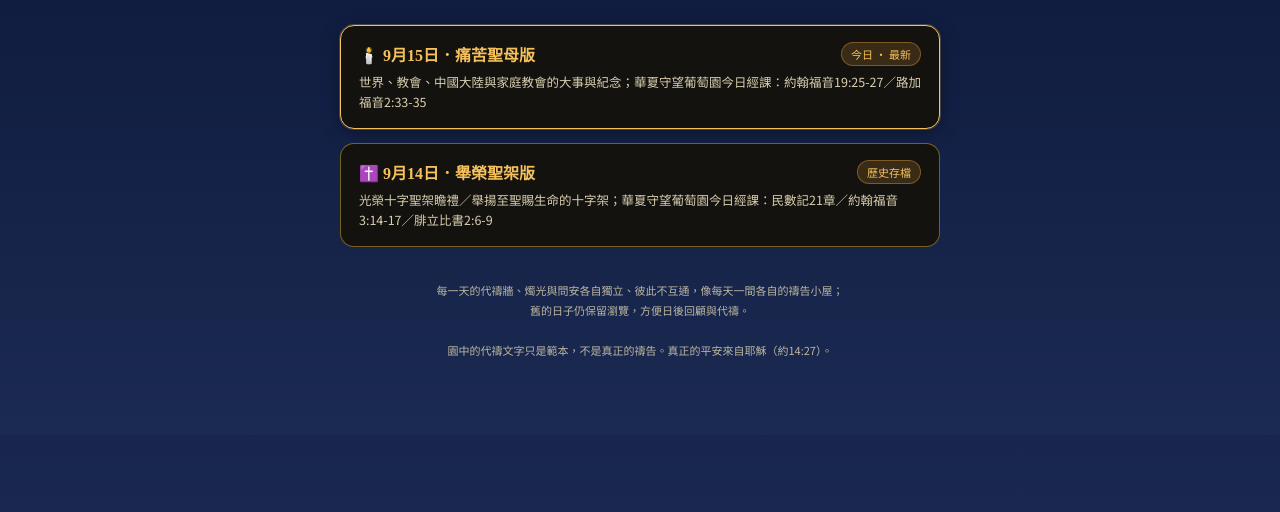
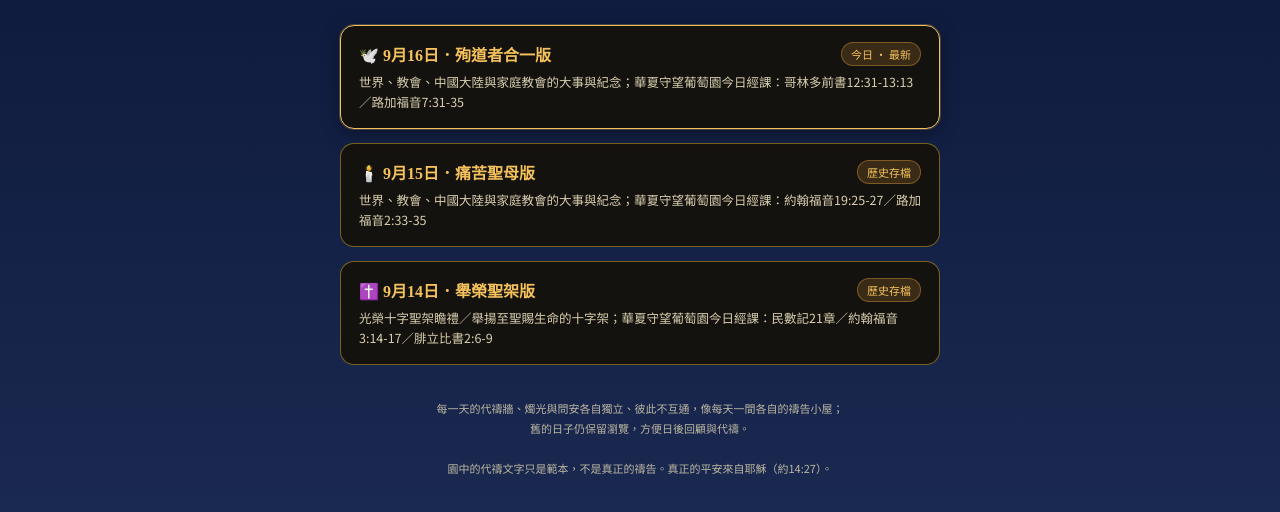
Before and after one commit to Franklu23/swc-prayer-garden-0915, a website: page public/index.html in a window 1280 px wide. Shown: the part 208-720 px from the top of the page. Drawn offline with Linux system fonts and the light colour scheme.

Commit message:
Update index.html

```diff
--- a/public/index.html
+++ b/public/index.html
@@ -50,10 +50,18 @@
   <p class="tagline">3D多人代禱園 · 每一天一座話題室<br>選一天提燈進城，與弟兄姊妹一同守望、代禱</p>
 
   <div class="days">
-    <a class="day-card latest" href="/sep15/">
+    <a class="day-card latest" href="/sep16/">
+      <div class="day-row">
+        <span class="day-title">🕊️ 9月16日．殉道者合一版</span>
+        <span class="day-badge">今日 · 最新</span>
+      </div>
+      <p class="day-desc">世界、教會、中國大陸與家庭教會的大事與紀念；華夏守望葡萄園今日經課：哥林多前書12:31-13:13／路加福音7:31-35</p>
+    </a>
+
+    <a class="day-card" href="/sep15/">
       <div class="day-row">
         <span class="day-title">🕯️ 9月15日．痛苦聖母版</span>
-        <span class="day-badge">今日 · 最新</span>
+        <span class="day-badge">歷史存檔</span>
       </div>
       <p class="day-desc">世界、教會、中國大陸與家庭教會的大事與紀念；華夏守望葡萄園今日經課：約翰福音19:25-27／路加福音2:33-35</p>
     </a>
```
